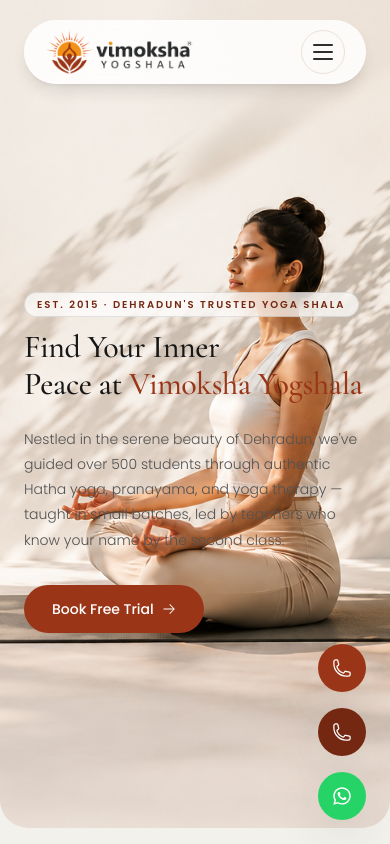
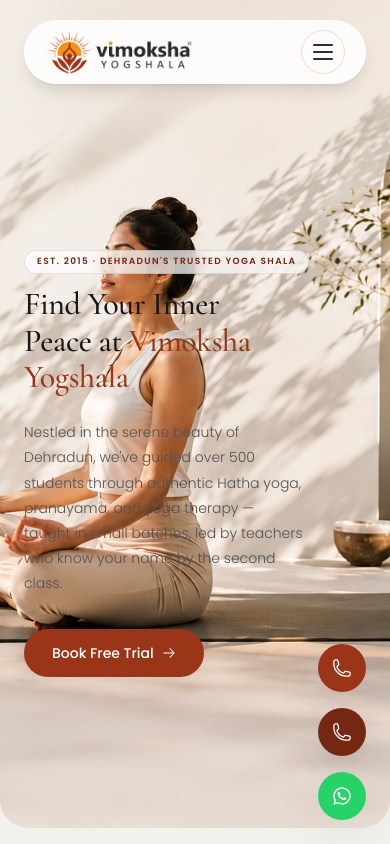
Before and after one commit to ShailyBisht13/yoga, a React (Vite) app: page / in a window 390 px wide. Shown: the top 844 px of the page. Built offline with nearby package versions, Linux system fonts and the light colour scheme.

Commit message:
Update HeroSection responsive image positioning and typography scaling

```diff
--- a/src/components/sections/HeroSection.jsx
+++ b/src/components/sections/HeroSection.jsx
@@ -52,7 +52,7 @@
             src="/hero.png"
             alt="Vimoksha Yogshala — student meditating in a sunlit courtyard studio"
             fetchPriority="high"
-            className="h-full w-full object-cover object-[70%_15%]"
+            className="h-full w-full object-cover object-[85%_15%] sm:object-[70%_15%]"
           />
         </div>
 
@@ -62,13 +62,13 @@
             variants={stagger}
             initial="hidden"
             animate="visible"
-            className="w-full max-w-[620px]"
+            className="w-full max-w-[280px] sm:max-w-[620px]"
           >
             {/* Tagline */}
             <motion.span
               custom={0}
               variants={fadeUp}
-              className="mb-3 inline-block rounded-full border border-black/10 bg-white/70 px-3 py-1 font-body text-[10px] font-semibold uppercase tracking-[0.2em] text-[#742711] backdrop-blur-md sm:text-xs"
+              className="mb-3 inline-block whitespace-nowrap rounded-full border border-black/10 bg-white/70 px-3 py-1 font-body text-[9px] font-semibold uppercase tracking-[0.15em] text-[#742711] backdrop-blur-md sm:text-xs sm:tracking-[0.2em]"
             >
               EST. 2015 · DEHRADUN'S TRUSTED YOGA SHALA
             </motion.span>
```
